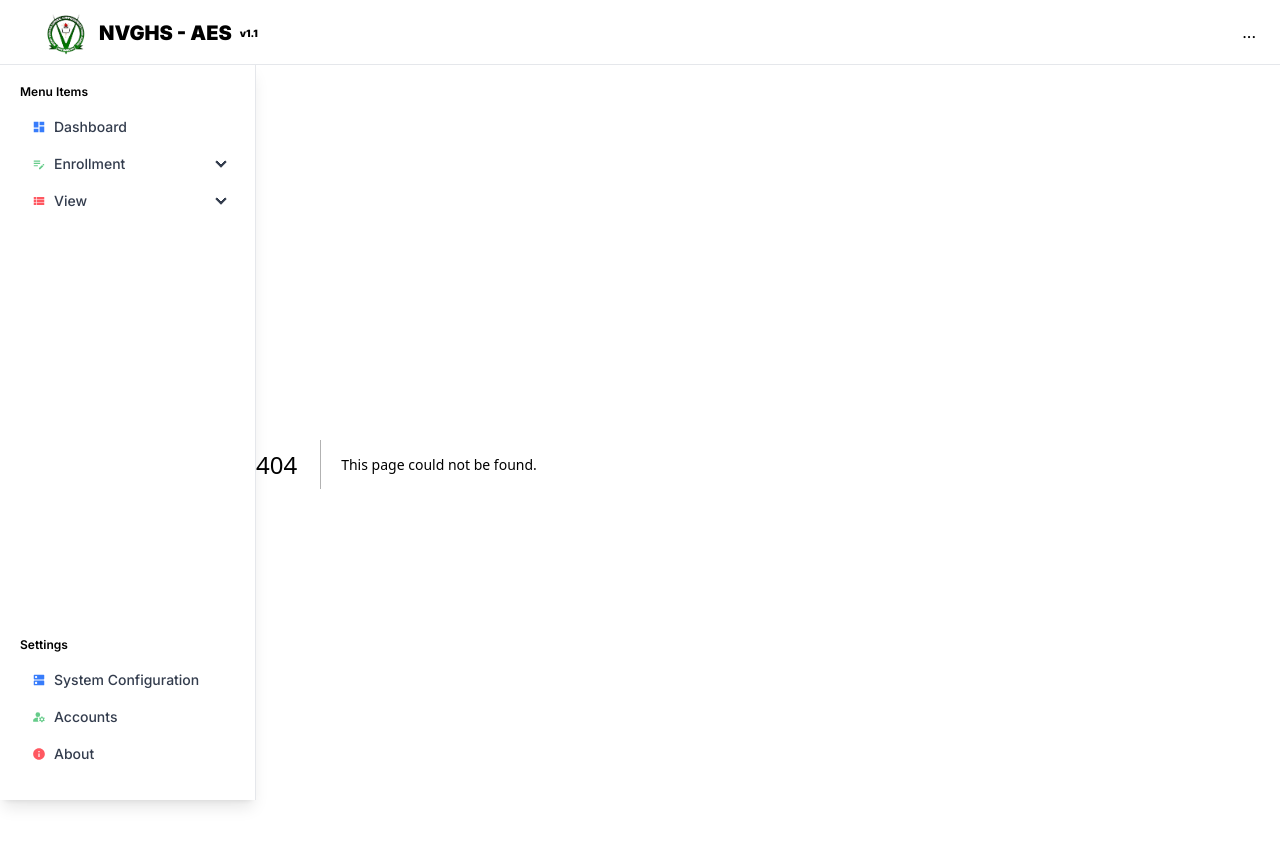
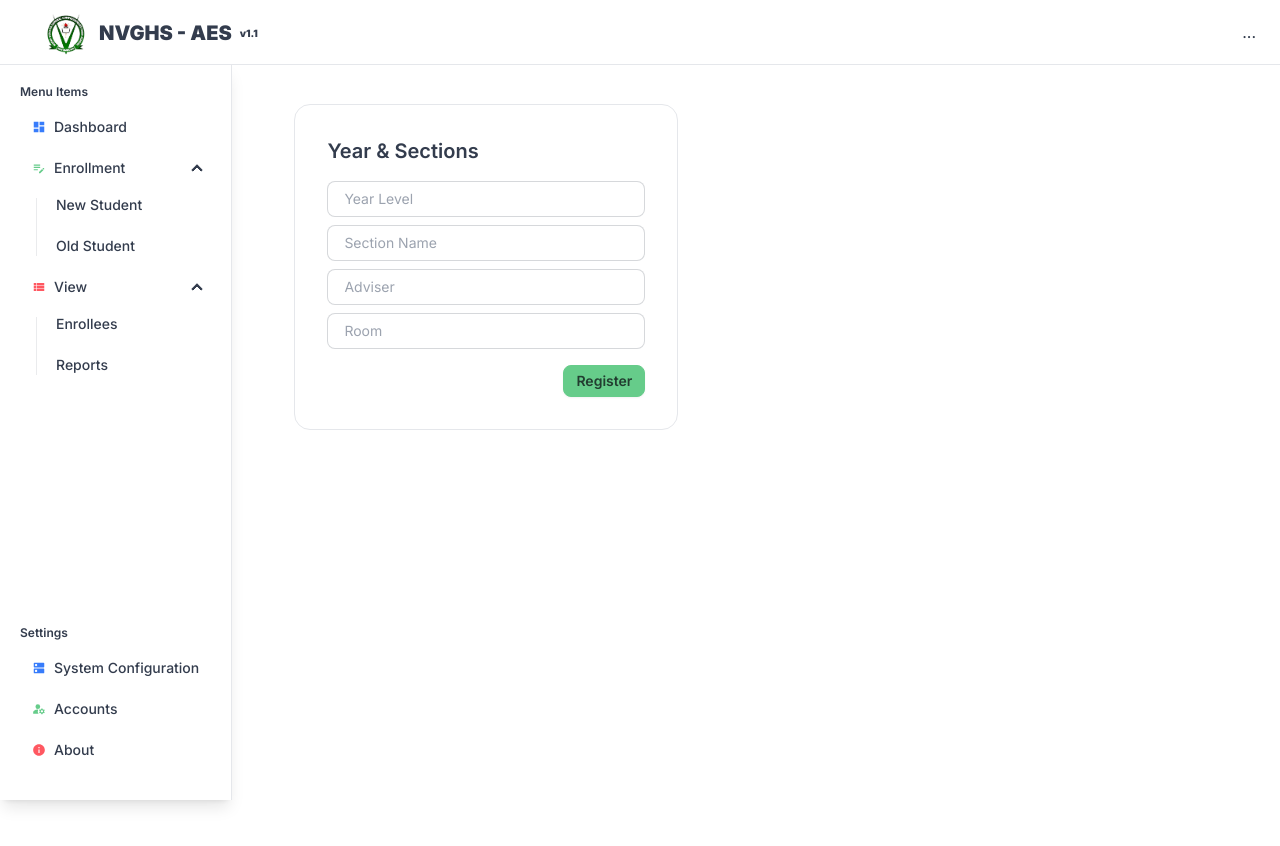
Before and after one commit to okonutnut/aes-nextjs, a Next.js app: page /settings/configurations in a window 1280 px wide. Before the commit this address had no page. Shown: the top 846 px of the page. After the commit the page ends 800 px from the top, so only its background shows below. Built offline with nearby package versions, Linux system fonts and the light colour scheme.

Commit message:
View Enrollee Details WIP

```diff
--- /dev/null
+++ b/app/dashboard/page.jsx
@@ -0,0 +1,8 @@
+const DashboardPage = () => {
+  return (
+    <>
+      <h1 className="text-2xl font-extrabold my-2">Dashboard</h1>
+    </>
+  );
+};
+export default DashboardPage;
--- a/app/enrollment/EnrollmentForm.jsx
+++ b/app/enrollment/EnrollmentForm.jsx
@@ -1,7 +1,7 @@
 'use client'
 import { useForm } from "react-hook-form"
 import axios from 'axios'
-import { useState, useEffect, use } from "react";
+import { useState, useEffect } from "react";
 
 const EnrollmentForm = () => {
 
@@ -85,7 +85,6 @@ const EnrollmentForm = () => {
             </div>
             <div className="card-actions justify-end my-5 ">
               <button className="btn btn-sm text-[13px] text-white rounded-[3px] w-[100px] btn-primary" type="submit" >Submit</button>
-              <button className="btn btn-sm text-[13px] text-white rounded-[3px] w-[100px] btn-error" type="cancel">Clear</button>
             </div>
           </form>
         </div>
@@ -121,7 +120,7 @@ const SelectCustom = ({name, register, ...props}) => {
       <select name={name} {...register(name, {
         required: true
         })}
-        className="input h-9 input-bordered w-full max-w-xs">
+        className="h-9 select select-sm select-bordered w-full max-w-xs">
         {options.map((option) => (
           <option key={option.value} value={option.value}>{option.label}</option>
         ))}
--- a/app/enrollment/page.jsx
+++ b/app/enrollment/page.jsx
@@ -3,9 +3,7 @@ import EnrollmentForm from "./EnrollmentForm"
 const Enrollment = () => {
   return (
     <>
-      <div className="ps-4 pe-[9rem]">
-        <EnrollmentForm />
-      </div>
+      <EnrollmentForm />
     </>
   )
 }
--- a/app/layout.jsx
+++ b/app/layout.jsx
@@ -2,6 +2,7 @@ import { Inter } from "next/font/google";
 import "./globals.css";
 import { Navbar } from "@/components/Navbar";
 import { Sidebar } from "@/components/Sidebar";
+import ViewContent from "@/components/Containers/ViewContent";
 
 const inter = Inter({ subsets: ["latin"] });
 
@@ -16,13 +17,13 @@ export default function RootLayout({ children }) {
       <body className={inter.className} style={{background: "var --bg-base-100"}}>
         <Navbar/>
         <div className="flex pt-[4rem]">
-          <div className="fixed w-1/5 bottom-0 top-[4rem]">
+          <div className="fixed w-1-2 bottom-0 top-[4rem]">
             <Sidebar />
           </div>
-          <div className="w-full ps-[20%]">
-            <div className="w-full flex justify-start items-baseline">
+          <div className="w-full ps-[18%]">
+            <ViewContent>
               {children}
-            </div>
+            </ViewContent>
           </div>
         </div>
       </body>
--- /dev/null
+++ b/app/settings/configurations/page.jsx
@@ -0,0 +1,42 @@
+'use client'
+import ViewContent from "@/components/Containers/ViewContent";
+import { useForm } from "react-hook-form";
+
+const ConfigurationsPage = () => {
+  const { register, handleSubmit } = useForm();
+
+  const onSubmit = (data) => {
+    console.log(data);
+  };
+
+  return (
+    <ViewContent>
+      <div className="card w-96 bg-base-100 border">
+        <div className="card-body">
+          <h2 className="card-title">Year & Sections</h2>
+          <form onSubmit={handleSubmit(onSubmit)}>
+            <Input register={register} name="yearInput" placeholder="Year Level" type="number"/>
+            <Input register={register} name="sectionInput" placeholder="Section Name" type="text"/>
+            <Input register={register} name="adviserInput" placeholder="Adviser" type="text"/>
+            <Input register={register} name="roomInput" placeholder="Room" type="text"/>
+            <div className="card-actions justify-end">
+              <button className="btn btn-sm btn-primary mt-2" type="submit">Register</button>
+            </div>
+          </form>
+        </div>
+      </div>
+    </ViewContent>
+  );
+}
+
+
+function Input({ register, name, placeholder, type }) {
+  return (
+    <label className="input input-md h-9 input-bordered flex items-center gap-2 my-2">
+      <input {... register(name, {
+        required: true,
+      })} name={name} type={type} className="grow" placeholder={placeholder} />
+    </label>
+  );
+}
+export default ConfigurationsPage;
--- a/app/view/enrollees/[id]/page.jsx
+++ b/app/view/enrollees/[id]/page.jsx
@@ -1,13 +1,13 @@
 const EnrolleeProfile = () => {
   return (
-    <div className="w-full me-[9rem] ms-[3rem] my-2">
-      <h1 className="text-2xl font-semibold">Enrollee Profile</h1>
+    <>
+      <h1 className="text-2xl font-extrabold my-2">Enrollee Profile</h1>
       <div className="card">
         <div className="card-body">
           hello
         </div>
       </div>
-    </div>
+    </>
   )
 };
 
--- a/app/view/enrollees/page.jsx
+++ b/app/view/enrollees/page.jsx
@@ -24,7 +24,7 @@ const EnrolleesPage = () => {
   };
 
   return (
-    <div className="w-full me-[9rem] ms-[3rem] my-2">
+    <>
       <h1 className="text-2xl font-extrabold my-2">Enrollees Page</h1>
       <section className="w-full">
         <div className="overflow-x-auto border rounded-md">
@@ -52,7 +52,7 @@ const EnrolleesPage = () => {
           </table>
         </div>
       </section>
-    </div>
+    </>
   );
 };
 
--- /dev/null
+++ b/components/Containers/ViewContent.jsx
@@ -0,0 +1,10 @@
+const ViewContent = ({children}) => {
+    return (
+      <>
+        <div className="w-full ps-[2rem] pe-[9rem] pt-5">
+          {children}
+        </div>
+      </>
+    );
+};
+export default ViewContent;
--- a/components/Sidebar.jsx
+++ b/components/Sidebar.jsx
@@ -3,7 +3,7 @@ import { useRouter } from "next/navigation";
 import { MdDashboard, MdDns, MdEditNote, MdInfo, MdManageAccounts, MdSummarize, MdViewList } from "react-icons/md";
 export const Sidebar = () => {
   const router = useRouter();
-  const btnClass = "focus:bg-primary focus:text-base-100 py-2 p-3 leading-normal bg-inherit border-0 font-medium";
+  const btnClass = "focus:bg-primary focus:text-base-100 py-2 p-3 leading-normal bg-inherit border-0 font-medium mb-1";
   return (
     <>
       <div className="flex flex-col justify-between items-start border-r shadow-lg py-5 h-full">
@@ -17,7 +17,7 @@ export const Sidebar = () => {
               </button>
             </li>
             <li>
-              <details close>
+              <details open>
                 <summary className="py-2 p-3 leading-normal font-medium">
                   <MdEditNote className="text-primary" />
                   Enrollment
@@ -37,7 +37,7 @@ export const Sidebar = () => {
               </details>
             </li>
             <li>
-              <details close>
+              <details open>
                 <summary className="py-2 p-3 leading-normal font-medium">
                   <MdViewList className="text-error" />
                   View
@@ -63,7 +63,7 @@ export const Sidebar = () => {
           <h1 className="mx-5 text-xs font-semibold">Settings</h1>
           <ul className="menu bg-base-100 text-neutral px-5 w-full">
             <li>
-              <button onClick={() => router.push('/dashboard')} className={btnClass}>
+              <button onClick={() => router.push('/settings/configurations')} className={btnClass}>
                 <MdDns className="text-secondary" />
                 System Configuration
               </button>
```
